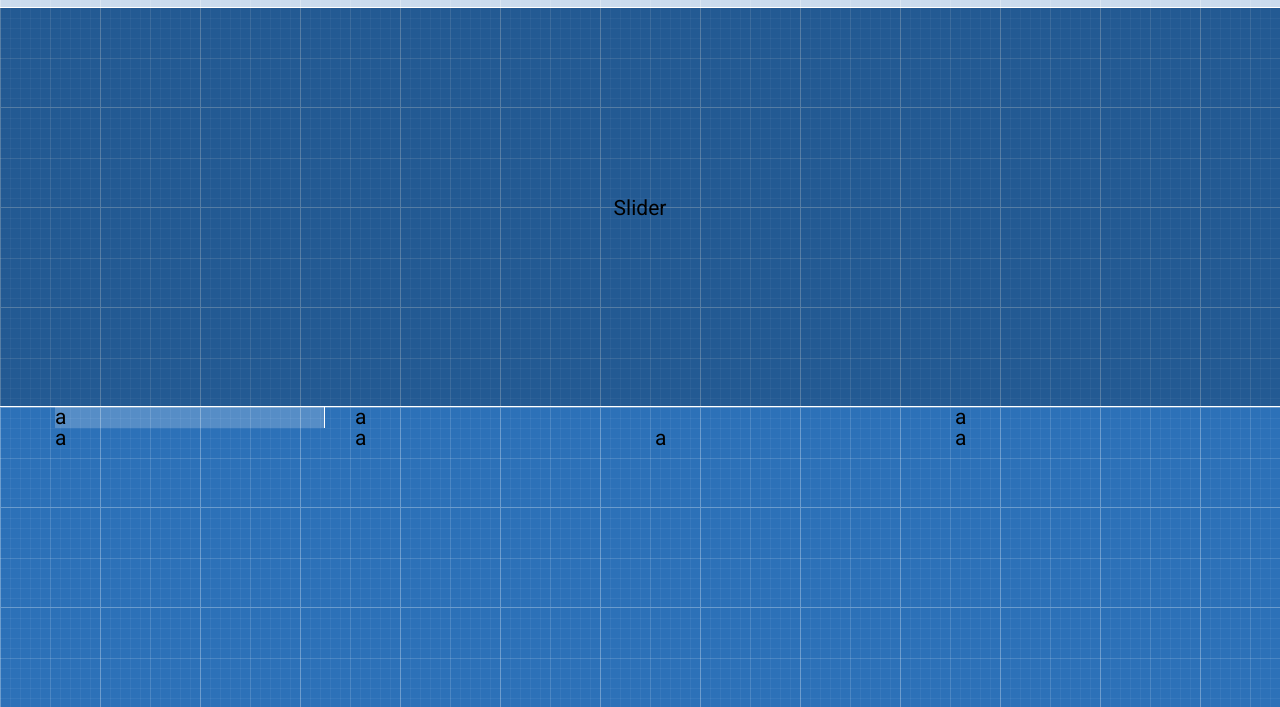
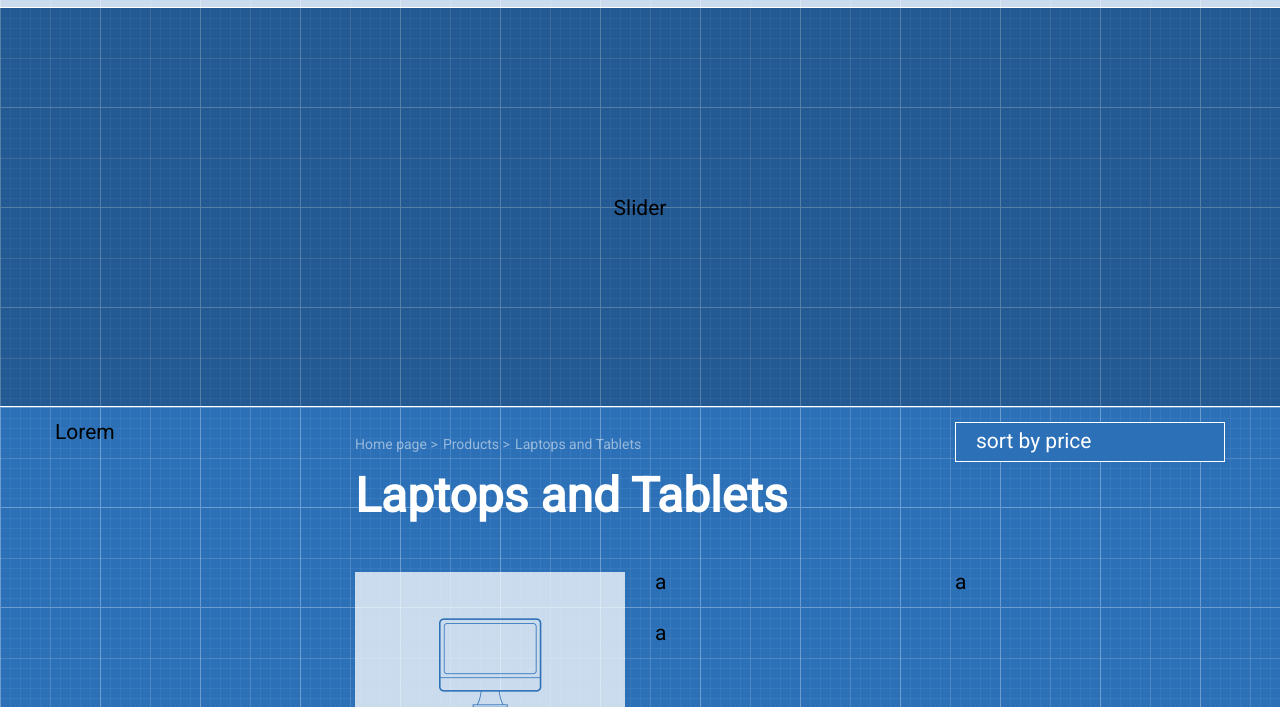
Before and after one commit to ArturGalash/ArturGalash.github.io, a plain HTML site: page index.html in a window 1280 px wide. Shown: the part 93-800 px from the top of the page. Drawn offline with Linux system fonts and the light colour scheme.

Commit message:
add goods

```diff
--- a/index.html
+++ b/index.html
@@ -57,17 +57,34 @@
 		<div class="slider">Slider</div>
 		<div class="container">
 			<div class="row">
+
 				<div class="col-md-3">
-					<div class="device_type">
-					a
+					<div class="left_sidebar">
+						<div class="device_type">Lorem </div>
 					</div>
 				</div>
-				<div class="col-md-6">a</div>
+
+
+				<div class="col-md-6">
+					<div class="pointing_navigation">
+						<a href="">Home page  ></a>
+						<a href="">Products  ></a>
+						<a href="">Laptops and Tablets</a>
+						<h1>Laptops and Tablets</h1>
+					</div>
+
+				</div>
+				<div class="col-md-3"><div class="filter"><div class="bar">sort by price</div></div></div>
+				<div class="col-md-3">
+					<div class="goods">
+						<div class="img"><img src="image/goods1.png" alt=""></div>
+
+					</div>
+				</div>
 				<div class="col-md-3">a</div>
 				<div class="col-md-3">a</div>
 				<div class="col-md-3">a</div>
-				<div class="col-md-3">a</div>
-				<div class="col-md-3">a</div>
+			</div>
 			</div>
 		</div>
 	</main>
--- a/style.css
+++ b/style.css
@@ -19,7 +19,7 @@ body {
 }
 [class*="col-"] {
 	float: left;
-	padding: 0 15px;
+	padding: 15px;
 }
 .col-md-3 {
 	width: 25%;
@@ -28,8 +28,8 @@ body {
 	width: 50%;
 }
 .header {
-	background-color: rgb(255, 255, 255, 0.75);
-	padding: 25px 0;
+	background-color: rgba(255, 255, 255, 0.75);
+	padding: 10px 0;
 }
 .menu li {
 	float: left;
@@ -158,12 +158,50 @@ input::-webkit-input-placeholder {
 	line-height: 400px;
 	background-color: rgba(0, 0, 0, 0.2);
 }
+.left_sidebar {
+	height: 100vh;
+}
 
-.device_type {
-	height: 100%;
-	border-right: 1px solid white;
-	background-color: rgb(255, 255, 255, 0.2);
+.pointing_navigation {
+	height: 120px;
+}
+.pointing_navigation a{
+	font-size: 14px;
+	color: rgba(255, 255, 255, 0.5);
+	text-decoration: none;
+	line-height: 3.2;
+}
 
+.pointing_navigation a:hover {
+	text-decoration: underline;
+}
+h1 {
+	font-size: 48px;
+	color: rgb(255, 255, 255);
+	font-weight: bold;
+	line-height: 1.2;
+}
+
+.filter {
+	height: 120px;
+}
+.bar {
+	height: 40px;
+	border: 1px solid white;
+	background-color: #2c71b8;
+	color: rgb(255, 255, 255);
+	padding: 8px 20px;
+
+}
+
+.img {
+	background-color: rgba(255, 255, 255, 0.75);
+	height: 180px;
+	text-align: center;
+	line-height: 180px;
+}
+.img img {
+	vertical-align: middle;
 }
 /*body {
     border-radius: 10px;
@@ -177,16 +215,15 @@ input::-webkit-input-placeholder {
                       linear-gradient(90deg, rgba(255, 255, 255, .1) 1px, transparent 1px);
 
 }*/
-.Прямоугольник_2_копия_7 {
+.Прямоугольник_4_копия_5 {
   border-width: 1px;
   border-color: rgb(255, 255, 255);
   border-style: solid;
-  background-color: rgb(255, 255, 255);
-  opacity: 0.2;
+  background-color: rgba(44, 113, 184, 0.749);
   position: absolute;
-  left: 375px;
-  top: 500px;
+  left: 675px;
+  top: 843px;
   width: 268px;
-  height: 841px;
-  z-index: 14;
+  height: 471px;
+  z-index: 2;
 }
```
Also changed, not shown: image/goods1.png (added).
